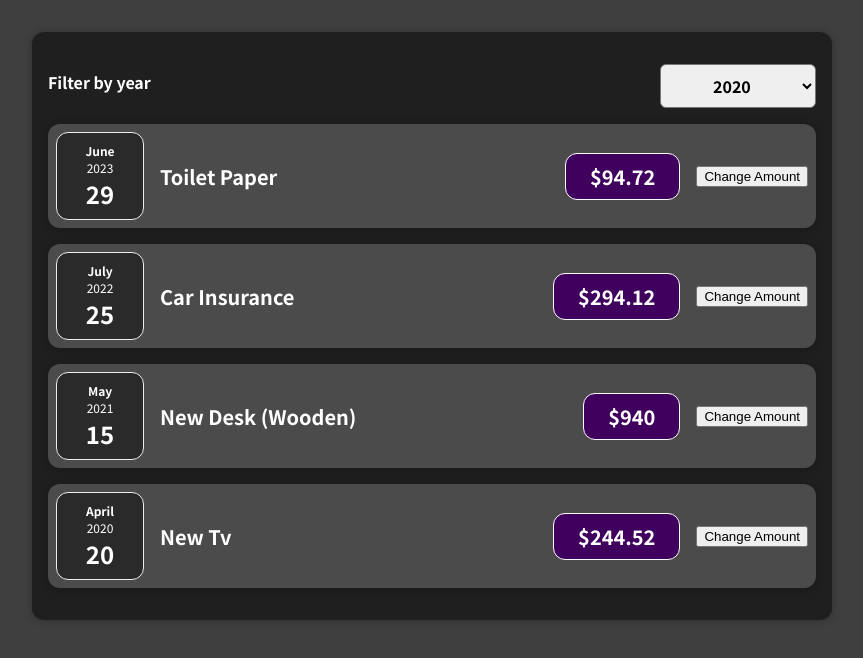
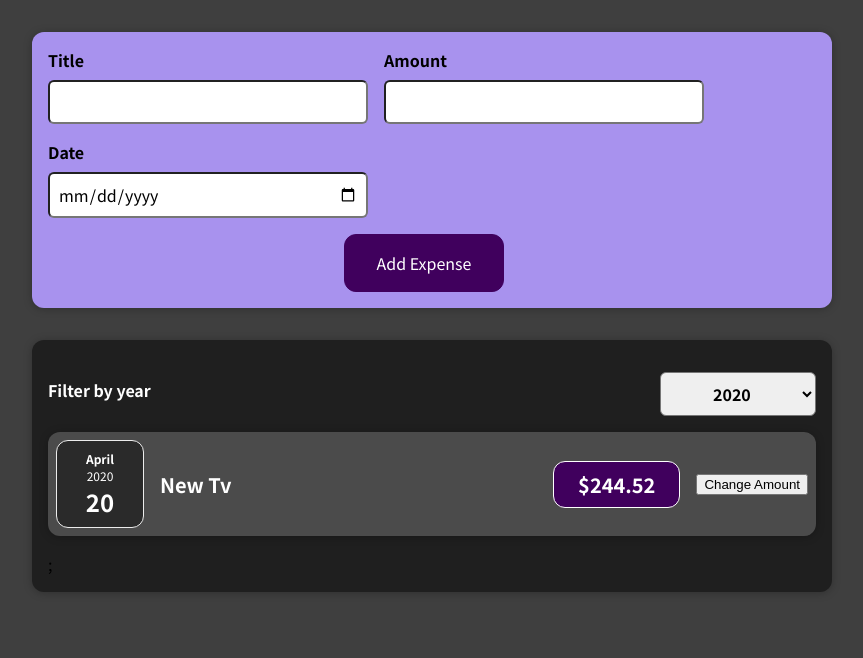
Before and after one commit to Ajeetjha123/react_Expense_Project, a React (Create React App) app: page / in a window 1280 px wide. Shown: the top 658 px of the page, without its empty margins (208-1071 px from the left). Built offline with nearby package versions, Linux system fonts and the light colour scheme.

Commit message:
list added

```diff
--- a/src/App.js
+++ b/src/App.js
@@ -1,6 +1,7 @@
 import Expenses from './components/Expenses/Expenses';
-const App = () => {
-  const expenses = [
+import NewExpense from './components/NewExpense/NewExpense';
+import { useState } from 'react';
+const DUMMY_EXPENSES = [
   {
     id: 'e1',
     title: 'Toilet Paper',
@@ -26,8 +27,16 @@
     date: new Date(2020, 3, 20),
   },
 ];
+const App = () => {
+  const [expenses, setExpenses] = useState(DUMMY_EXPENSES);
+  const addExpenseHandler = expense =>{
+    setExpenses((prevExpenses) => {
+      return [expense, ...prevExpenses];
+    });
+  }
   return (
     <div>
+      <NewExpense onAddExpense={addExpenseHandler}/>
      <Expenses items = {expenses} />
     </div>
   );
--- a/src/components/Expenses/Expenses.js
+++ b/src/components/Expenses/Expenses.js
@@ -7,30 +7,28 @@
   const[filteredYear, setFilteredYear] = useState('2020');
   const filterChangedHandler = selectedYear => {
      setFilteredYear(selectedYear);
+  };
+  const filteredExpense = props.items.filter((expense) => {
+    return expense.date.getFullYear().toString() === filteredYear;
+  });
+  let expensesContent = <p>No expenses found.</p>
+  if(filteredExpense.length > 0) {
+    expensesContent = filteredExpense.map((expense) => (
+      <ExpenseItem
+        key = {expense.id}
+        title={expense.title}
+        amount={expense.amount}
+        date={expense.date}
+      />
+    ));
   }
   return (
     <Card className="expenses">
-      <ExpenseFilter selected={filteredYear} onChangeFilter={filterChangedHandler} />
-      <ExpenseItem
-        title={props.items[0].title}
-        amount={props.items[0].amount}
-        date={props.items[0].date}
+      <ExpenseFilter
+      selected={filteredYear}
+      onChangedFilter={filterChangedHandler}
       />
-      <ExpenseItem
-        title={props.items[1].title}
-        amount={props.items[1].amount}
-        date={props.items[1].date}
-      />
-      <ExpenseItem
-        title={props.items[2].title}
-        amount={props.items[2].amount}
-        date={props.items[2].date}
-      />
-      <ExpenseItem
-        title={props.items[3].title}
-        amount={props.items[3].amount}
-        date={props.items[3].date}
-      />
+      {expensesContent};
     </Card>
   );
 }
```
Lines whose indentation alone changed are shown as unchanged.
